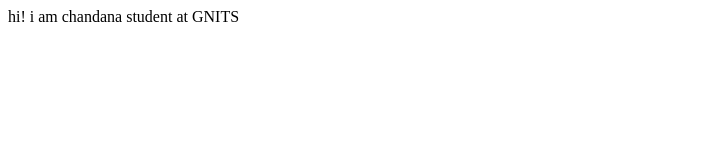
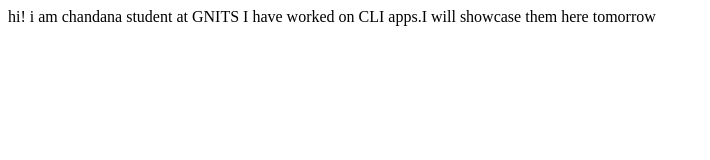
Before and after one commit to chandanashilpa/chandanashilpa-portfolio, a plain HTML site: page index.html in a window 1280 px wide. Shown: the whole page, without its empty margins (0-710 px from the left). Drawn offline with Linux system fonts and the light colour scheme.

Commit message:
update details of project

```diff
--- a/index.html
+++ b/index.html
@@ -8,5 +8,6 @@
 <body>
     hi! i am chandana
     student at GNITS
+    I have worked on CLI apps.I will showcase them here tomorrow
 </body>
 </html>
```
